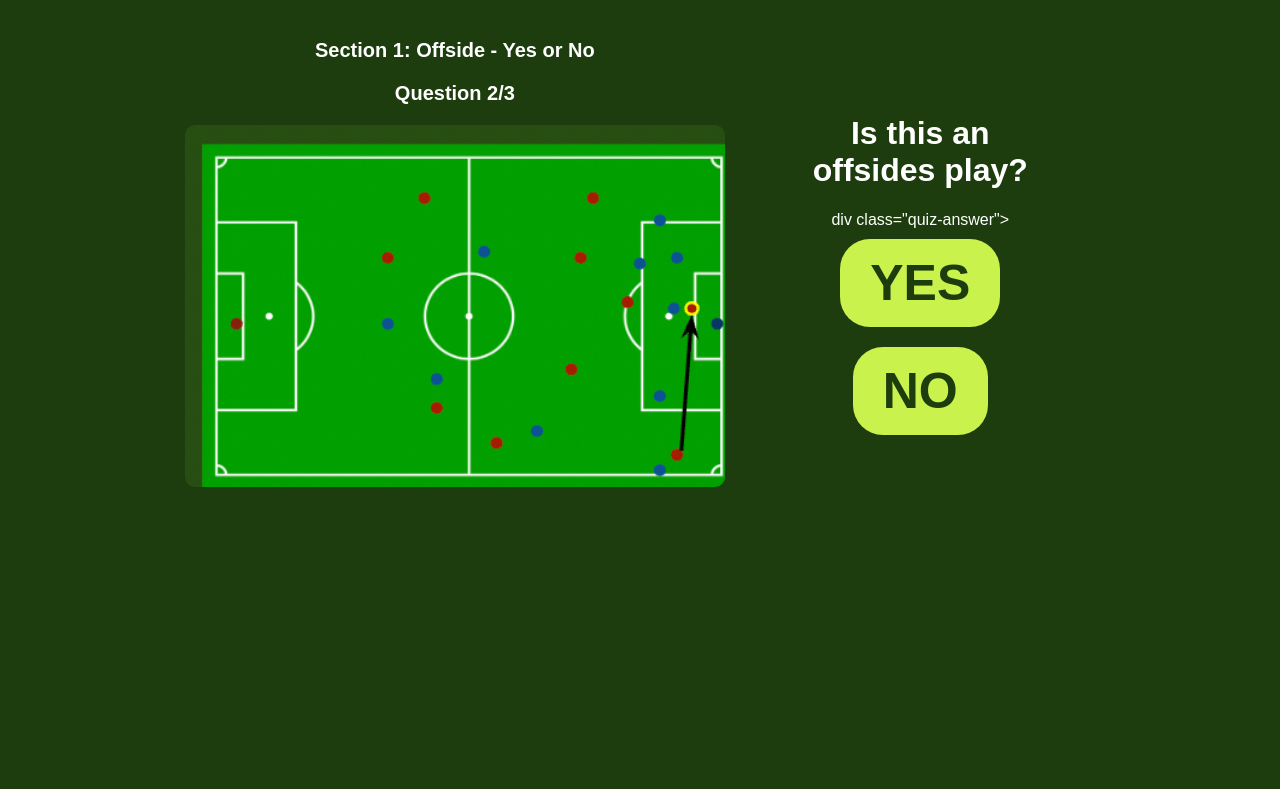
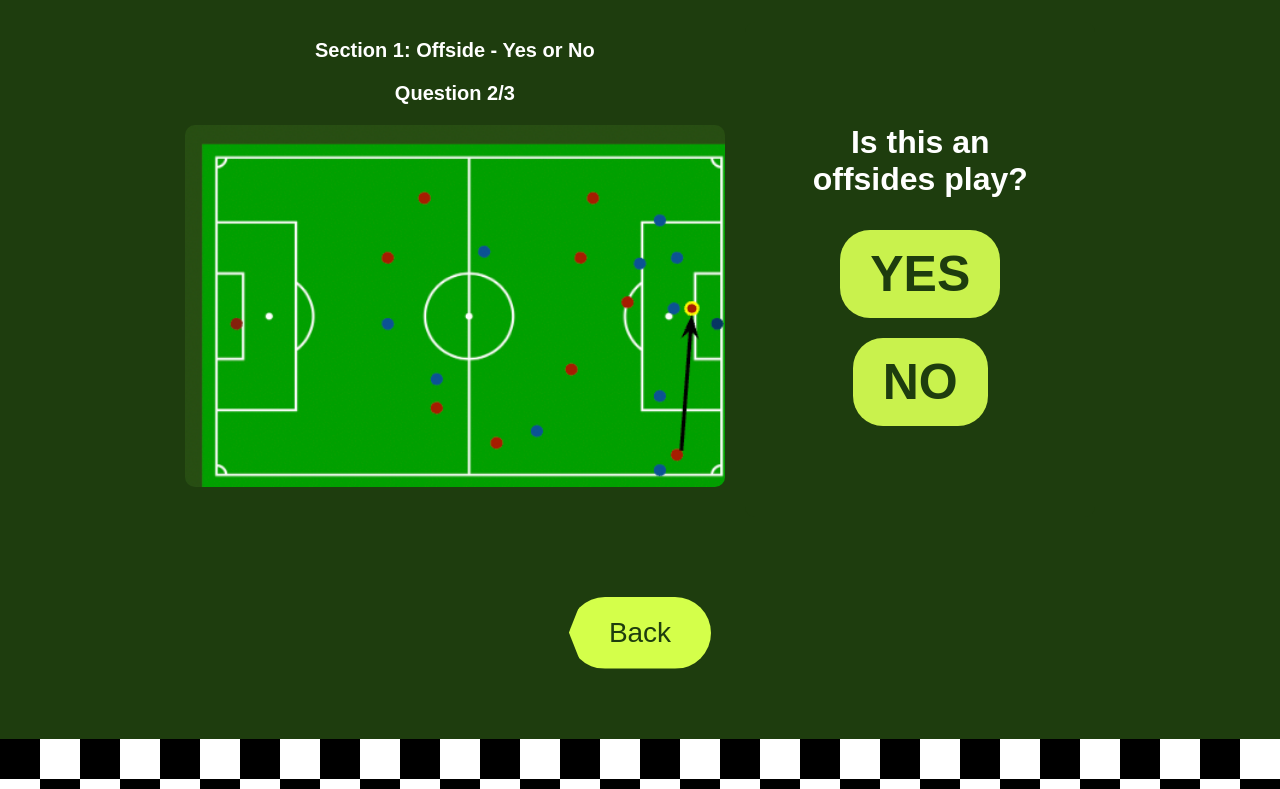
Before and after one commit to anumahmad/coms4170_ui_design_final, a Flask app: page /quiz/1 in a window 1280 px wide. Shown: the part 68-857 px from the top of the page. Run offline with Flask 3, Linux system fonts and the light colour scheme; some web fonts are replaced.

Commit message:
Update quiz.html

```diff
--- a/templates/quiz.html
+++ b/templates/quiz.html
@@ -15,7 +15,7 @@
 
     <div class="quiz-right">
         <h1>{{ question.question }}</h1>
-        div class="quiz-answer">
+        <div class="quiz-answer">
                 <button class="btn" onclick="submitAnswer('yes', {{ qnum }})">YES</button>
                 <button class="btn" onclick="submitAnswer('no', {{ qnum }})">NO</button>
             </div>
```
